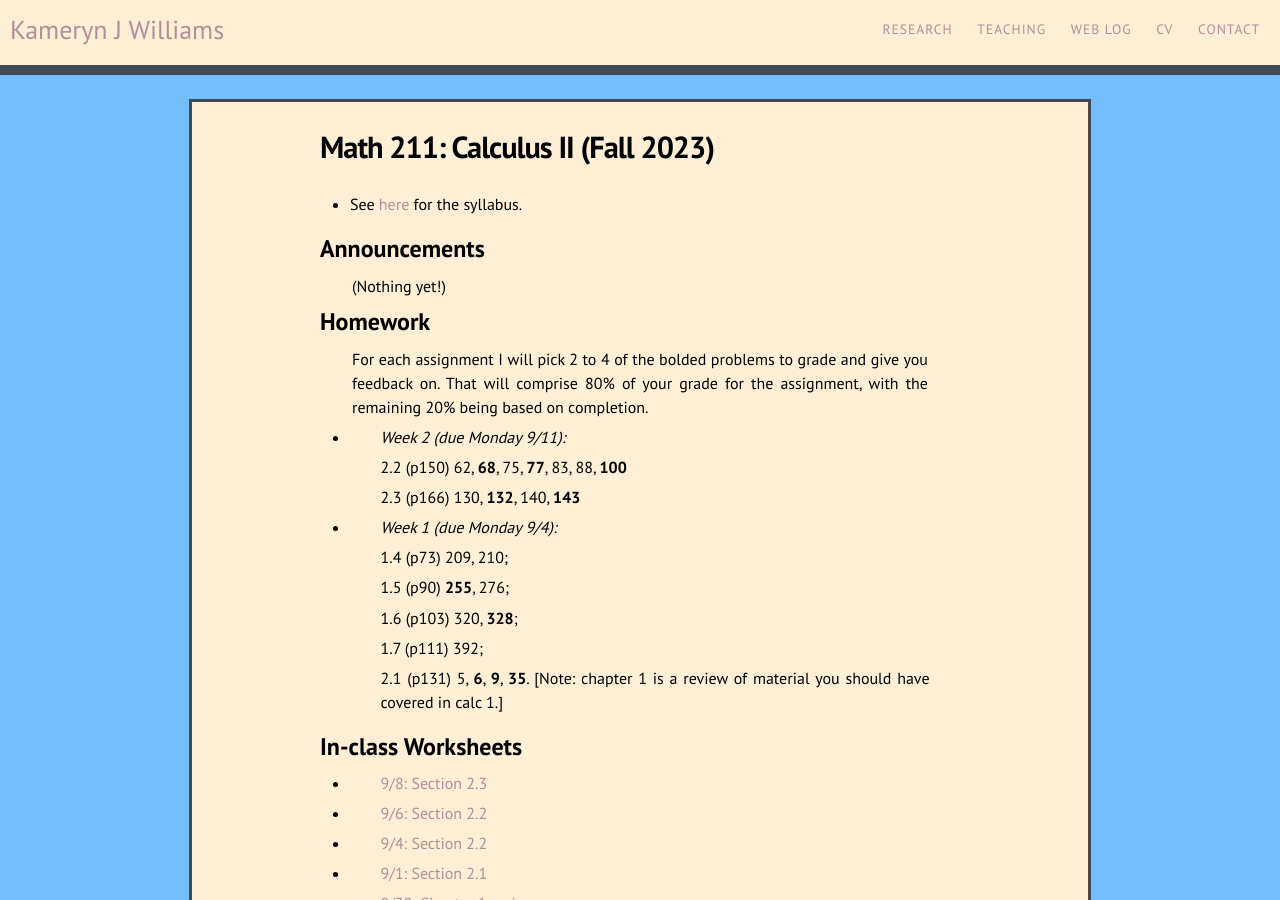
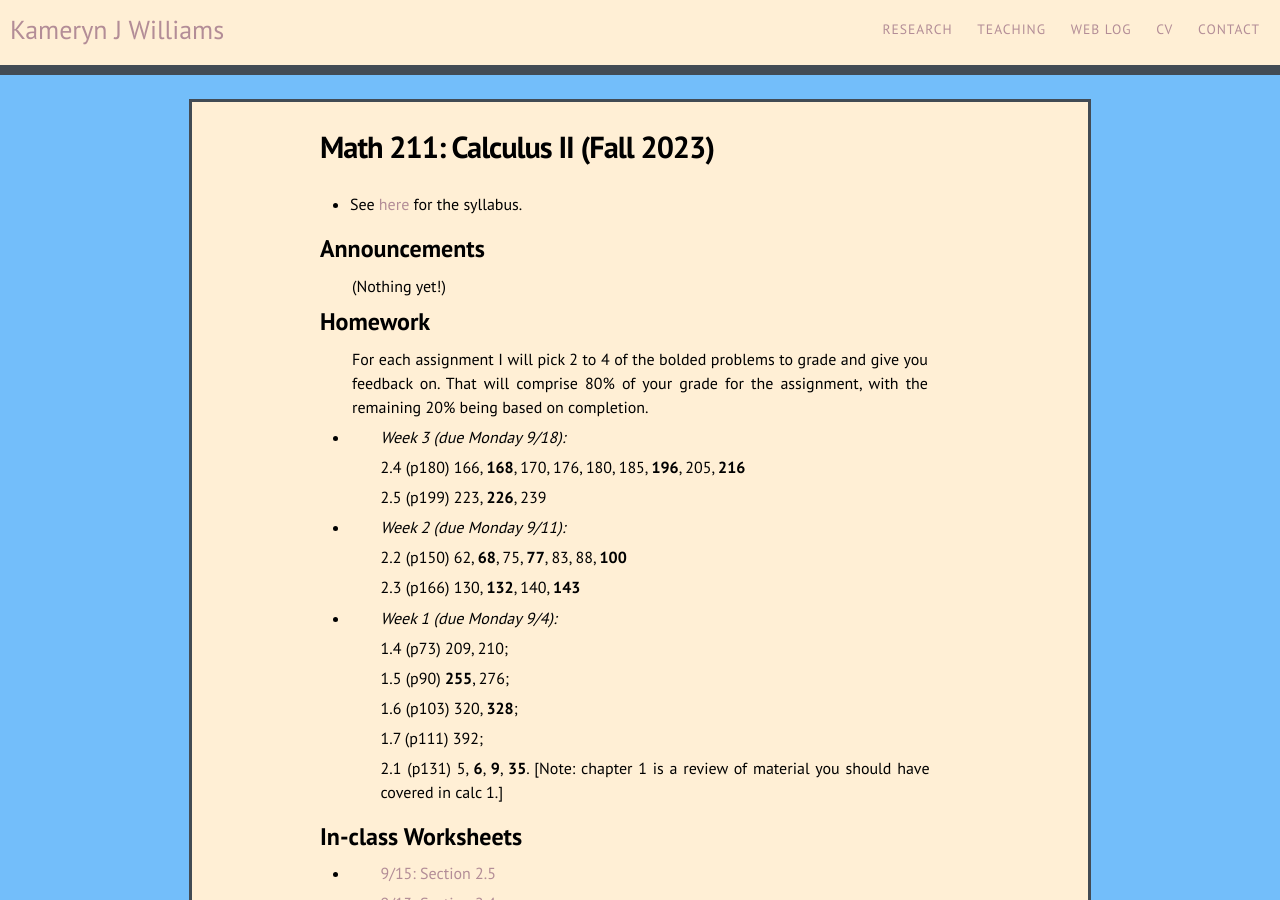
Before and after one commit to kamerynjw/kamerynjw.github.io, a Jekyll site: the page built from teaching/2023/math211.md, in a window 1280 px wide and 900 px high. Built offline with Jekyll 4.4.1, drawn with Linux system fonts in a browser that asks for light colours; nearby versions of some CDN libraries; some of the changed text lies outside the part shown.

Commit message:
calc 2 week 3 homework an worksheets

```diff
--- a/teaching/2023/math211.md
+++ b/teaching/2023/math211.md
@@ -16,6 +16,12 @@ Homework
 --------
 
 For each assignment I will pick 2 to 4 of the bolded problems to grade and give you feedback on. That will comprise 80% of your grade for the assignment, with the remaining 20% being based on completion.
+
+* *Week 3 (due Monday 9/18):*
+
+    2.4 (p180) 166, **168**, 170, 176, 180, 185, **196**, 205, **216**
+
+    2.5 (p199) 223, **226**, 239
 
 * *Week 2 (due Monday 9/11):*
 
@@ -37,6 +43,12 @@ For each assignment I will pick 2 to 4 of the bolded problems to grade and give
 
 In-class Worksheets
 --------
+
+* [9/15: Section 2.5](ws9-15.pdf)
+
+* [9/13: Section 2.4](ws9-14.pdf)
+
+* [9/11: Section 2.4](ws9-11.pdf)
 
 * [9/8: Section 2.3](ws9-8.pdf)
 
```
Also changed, not shown: 3 other files.
